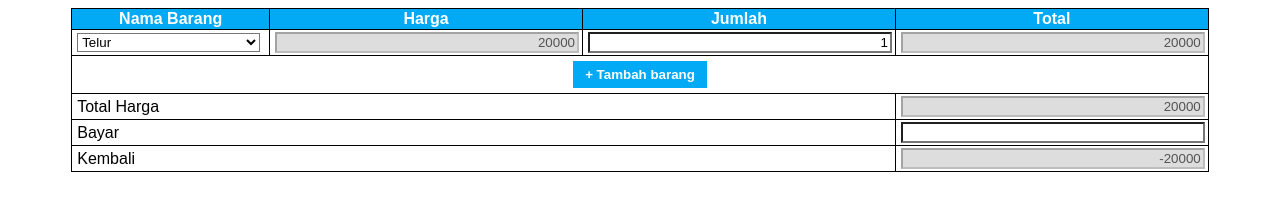
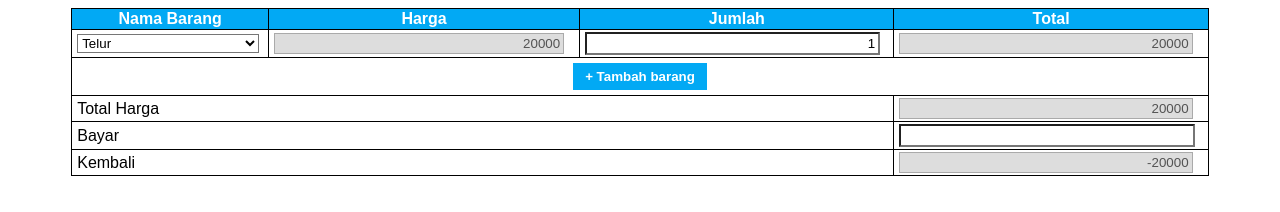
Before and after one commit to 1997arief/tugas_pkw_kasir, a plain HTML site: page index.html in a window 1280 px wide. Drawn offline with Linux system fonts and the light colour scheme.

Commit message:
update style

```diff
--- a/css/style.css
+++ b/css/style.css
@@ -52,6 +52,16 @@ input[type="button"]{
   margin: 3px;
   display: inline;
 }
+
+input[disabled]{
+  border: 1px solid #aaa;
+}
+
+input[type="text"], input[type="number"]{
+  padding: 2px 3px;
+  max-width: 94%;
+}
+
 .btn-primary{
   background-color: #02a9f4;
   color: #FFF;
```
